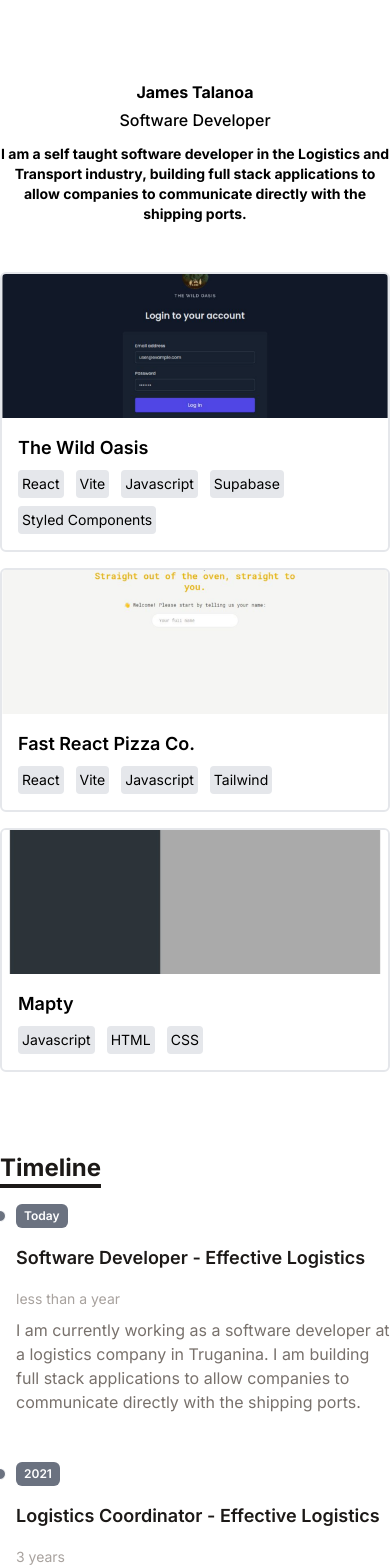
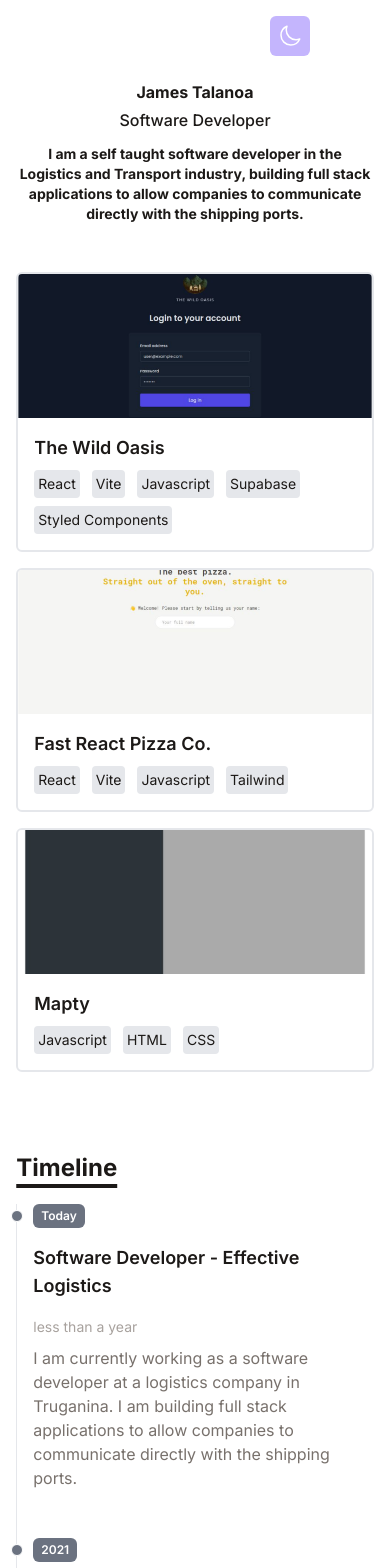
Before and after one commit to jimmytalanoa/portfolio, a React (Vite) app: page / in a window 390 px wide. Shown: the top 1568 px of the page. Built offline with nearby package versions, Linux system fonts and the light colour scheme.

Commit message:
added dark mode

```diff
--- a/src/App.jsx
+++ b/src/App.jsx
@@ -1,4 +1,4 @@
-// import React from 'react';
+import React, {useEffect, useState} from 'react';
 import Contact from './components/Contact.jsx';
 import Footer from './components/Footer.jsx';
 import Portfolio from './components/Portfolio.jsx';
@@ -7,15 +7,56 @@ import Intro from './components/Intro.jsx';
 
 
 function App() {
+  const [theme, setTheme] = useState(null);
+
+  useEffect(() => {
+    if (window.matchMedia('(prefers-color-scheme: dark)').matches) {
+      setTheme('dark');
+    } else {
+      setTheme('light');
+    }
+  }, [])
+
+  const handleThemeSwitch = () => {
+    setTheme(theme === 'dark' ? 'light' : 'dark');
+  }
+
+  useEffect(() => {
+    if (theme === 'dark') {
+      document.documentElement.classList.add('dark');
+    } else {
+      document.documentElement.classList.remove('dark');
+    }
+  } , [theme])
+
+  const sun = (
+  <svg xmlns="http://www.w3.org/2000/svg" fill="none" viewBox="0 0 24 24" strokeWidth={1.5} stroke="currentColor" className="size-6">
+    <path strokeLinecap="round" strokeLinejoin="round" d="M12 3v2.25m6.364.386-1.591 1.591M21 12h-2.25m-.386 6.364-1.591-1.591M12 18.75V21m-4.773-4.227-1.591 1.591M5.25 12H3m4.227-4.773L5.636 5.636M15.75 12a3.75 3.75 0 1 1-7.5 0 3.75 3.75 0 0 1 7.5 0Z" />
+  </svg>
+)
+
+const moon = (
+  <svg xmlns="http://www.w3.org/2000/svg" fill="none" viewBox="0 0 24 24" strokeWidth={1.5} stroke="white" className="size-6">
+    <path strokeLinecap="round" strokeLinejoin="round" d="M21.752 15.002A9.72 9.72 0 0 1 18 15.75c-5.385 0-9.75-4.365-9.75-9.75 0-1.33.266-2.597.748-3.752A9.753 9.753 0 0 0 3 11.25C3 16.635 7.365 21 12.75 21a9.753 9.753 0 0 0 9.002-5.998Z" />
+  </svg>
+)
+
 
   return (
-    <div className="App">
+    <>
+    <button type="button" onClick={handleThemeSwitch} className='fixed p-2 z-10 right-20 top-4 bg-violet-300 dark:bg-orange-300 text-lg p-1 rounded-md'>
+      {theme === 'dark' ? sun : moon}
+    </button>
+    <div className="bg-white dark:bg-stone-900 text-stone-900 dark:text-stone-300 min-h-screen font-inter ">
+      <div className="max-w-5xl w-11/12 mx-auto">
       <Intro />
       <Portfolio />
       <Timeline />
       <Contact />
       <Footer />
+      </div>
     </div>
+    </>
   );
 }
 
--- a/src/components/Intro.jsx
+++ b/src/components/Intro.jsx
@@ -3,7 +3,7 @@ import React from "react";
 function Intro() {
   return (
     <div className="flex items-center justify-center flex-col text-center pt-20 pb-6">
-      <h1 className="text-4x1 md:text-7x1 mb-1 md:mb-3 font-bold">James Talanoa</h1>
+      <h1 className="text-4x1 md:text-7x1 dark:text-white mb-1 md:mb-3 font-bold">James Talanoa</h1>
       <p className="text-base md:text-x1  mb-3 font-medium">Software Developer</p>
       <p className="text-sm max-w-xl mb-6 font-bold">I am a self taught software developer in the Logistics and Transport industry, building full stack applications to allow companies to communicate directly with the shipping ports.</p>
     </div>
--- a/src/components/PortfolioItem.jsx
+++ b/src/components/PortfolioItem.jsx
@@ -2,17 +2,17 @@ import React from "react";
 
 function PortfolioItem({title, imgUrl, stack, link}) {
   return (
-    <div className="border-2 rounded-md overflow-hidden">
+    <a href={link} target="_blank" rel="noopener norefferer" className="border-2 border-gray-200 dark:border-gray-400 rounded-md overflow-hidden">
     <img src={imgUrl} alt="portfolio" className="w-full h-36 md:h-48 object-cover cursor-pointer"/>
     <div className="w-full p-4">
         <h3 className="text-lg md:text-x1 mb-2 md:mb-3 font-semibold">{title}</h3>
         <p className="flex flex-wrap gap-2 items-center justify-start text-xs md:text-sm">
             {stack.map((item, index) => (
-                <span key={index} className="text-sm bg-gray-200 p-1 mr-1 rounded">{item}</span>
+                <span key={index} className="text-sm dark:text-white bg-gray-200 dark:bg-gray-400 p-1 mr-1 rounded">{item}</span>
             ))}
         </p>
     </div>
-    </div>
+    </a>
   );
 }
 
--- a/src/components/TimelineItem.jsx
+++ b/src/components/TimelineItem.jsx
@@ -2,17 +2,17 @@ import React from "react";
 
 function Timeline({ year, title, duration, details}) {
   return (
-    <ol className="flex flex-col md:flex-row relative boder-l border-gray-500">
+    <ol className="flex flex-col md:flex-row relative border-l border-gray-200">
         <li className="mb-10 ml-4">
-            <div className="absolute w-3 h-3 bg-gray-500 rounded-full mt-1.5 -left-1.5 border border-white"/>
+            <div className="absolute w-3 h-3 bg-gray-500 rounded-full mt-1.5 -left-1.5 border border-white dark:border-stone-900 dark:bg-stone-700"/>
 
             <div className="flex flex-wrap gap-4 flex-row items-center justify-start text-xs md:text-sm">
-                <span className="inline-block px-2 py-1 font-semibold bg-gray-500 text-white rounded-md">{year}</span>
-                <h3 className="text-lg font-semibold text-stone-900">{title}</h3>
+                <span className="inline-block px-2 py-1 font-semibold bg-gray-500 dark:bg-white text-white dark:text-stone-700 rounded-md">{year}</span>
+                <h3 className="text-lg font-semibold text-stone-900 dark:text-white">{title}</h3>
                 <div className="my-1 text-sm font-normal leading-none text-stone-400">{duration}</div>
 
             </div>
-            <p className="my-2 text-base font-normal text-stone-500">{details}</p>
+            <p className="my-2 text-base font-normal text-stone-500 dark:text-stone-400">{details}</p>
         </li>
     </ol>
   );
--- a/src/components/Title.jsx
+++ b/src/components/Title.jsx
@@ -2,7 +2,7 @@ import React from "react";
 
 function Title({children, id}) {
   return (
-   <h1 id={id && id} className="text-2xl font-bold underline underline-offset-8 decoration-4 mb-5 text-stone-900">{children}</h1>
+   <h1 id={id && id} className="text-2xl font-bold underline underline-offset-8 decoration-4 mb-5 text-stone-900 dark:text-white">{children}</h1>
   );
 }
 
```
